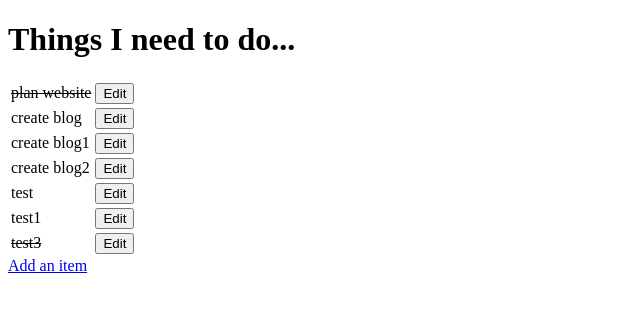
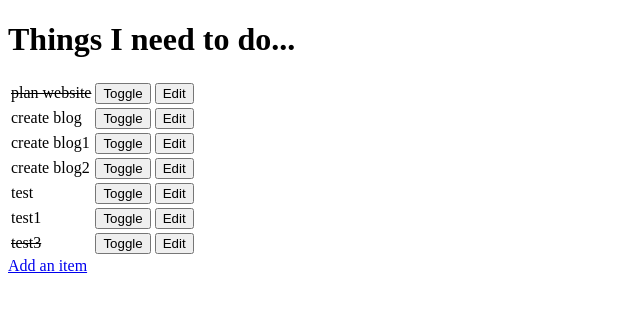
Before and after one commit to Deirdre18/django-to-do, a Django app: page / in a window 1280 px wide. Shown: the top 312 px of the page, without its empty margins (0-640 px from the left). Run offline with Django 3.2, Linux system fonts and the light colour scheme; data comes from the database, SQL or seed files in the repository; both versions use the stored data as it was after the commit.

Commit message:
adding toggle to urls.py, views.py, db.sqlite3 updated, amended todo_list.html

```diff
--- a/django_todo/urls.py
+++ b/django_todo/urls.py
@@ -14,8 +14,7 @@ Including another URLconf
 """
 from django.conf.urls import url
 from django.contrib import admin
-from todo.views import get_todo_list
-from todo.views import get_todo_list, create_an_item, edit_an_item
+from todo.views import get_todo_list, create_an_item, edit_an_item, toggle_status
 
 
 urlpatterns = [
@@ -23,6 +22,7 @@ urlpatterns = [
     url(r'^$', get_todo_list),
     url(r'^add$', create_an_item),
     #creating a regular expression which can pass through any value.Passing through an id expression to pass through digit
-    url(r'^edit/(?P<id>\d+)$', edit_an_item)
+    url(r'^edit/(?P<id>\d+)$', edit_an_item),
+    url(r'^toggle/(?P<id>\d+)$', toggle_status)
 
 ]
--- a/todo/templates/todo_list.html
+++ b/todo/templates/todo_list.html
@@ -22,6 +22,13 @@
       {% endif %}
 
       <td>
+        <form method="POST" action="toggle/{{ item.id }}">
+          {% csrf_token %}
+          <input type="submit" value="Toggle">
+        </form>
+      </td>
+
+      <td>
         <form method="GET" action="edit/{{ item.id }}">
           <input type="submit" value="Edit">
         </form>
--- a/todo/views.py
+++ b/todo/views.py
@@ -13,7 +13,7 @@ def create_an_item(request):
     if request.method == "POST":
         #creating new form and inside constructor of form, populating with values from POST request item
         form = ItemForm(request.POST, request.FILES)
-        #django will do automatic check that form is valid
+        #django will do automatic check that form is valid. Server side form validation
         if form.is_valid():
             #form automatically knows form is valid and where to be saved, becaused of adding meta class
             form.save()
@@ -37,3 +37,9 @@ def edit_an_item(request, id):
     else:
         form = ItemForm(instance=item)
     return render(request, "item_form.html", {'form': form})
+
+def toggle_status(request, id):
+    item = get_object_or_404(Item, pk=id)
+    item.done = not item.done
+    item.save()
+    return redirect(get_todo_list)
```
Also changed, not shown: db.sqlite3.
